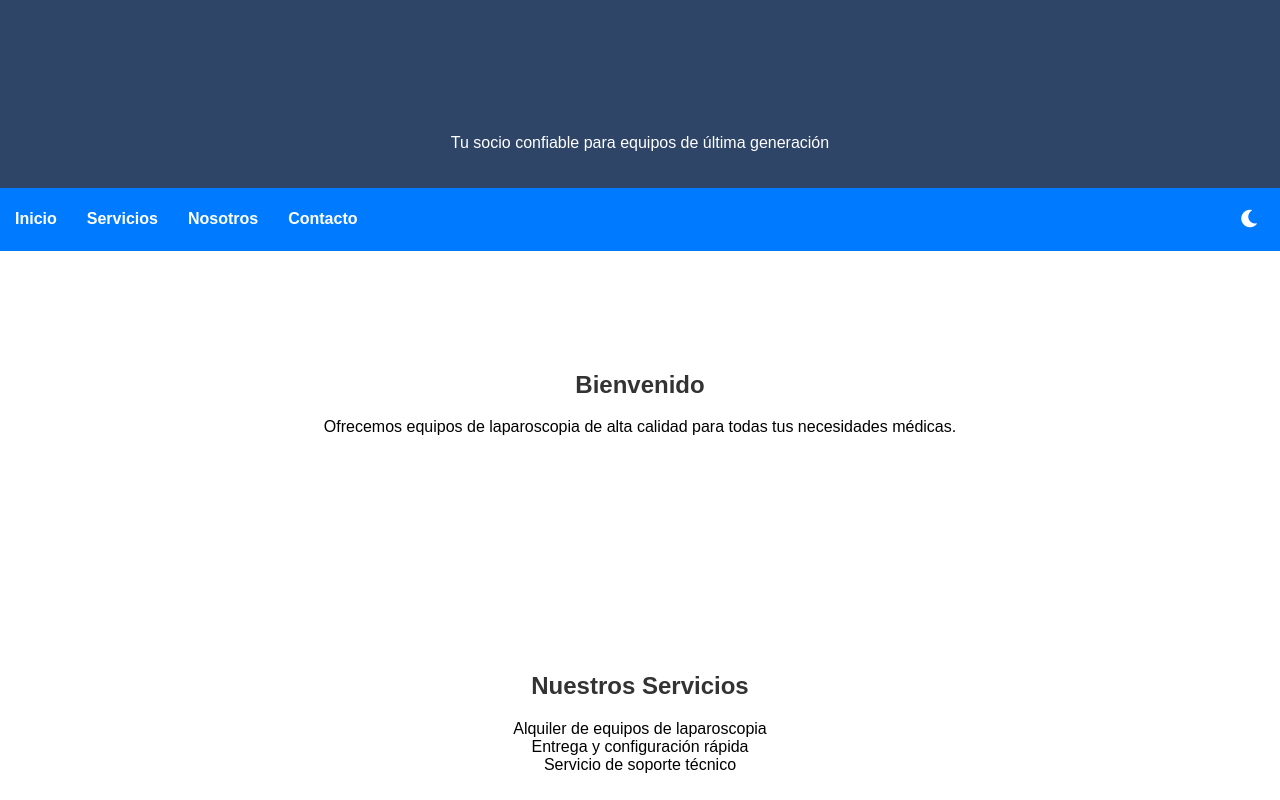
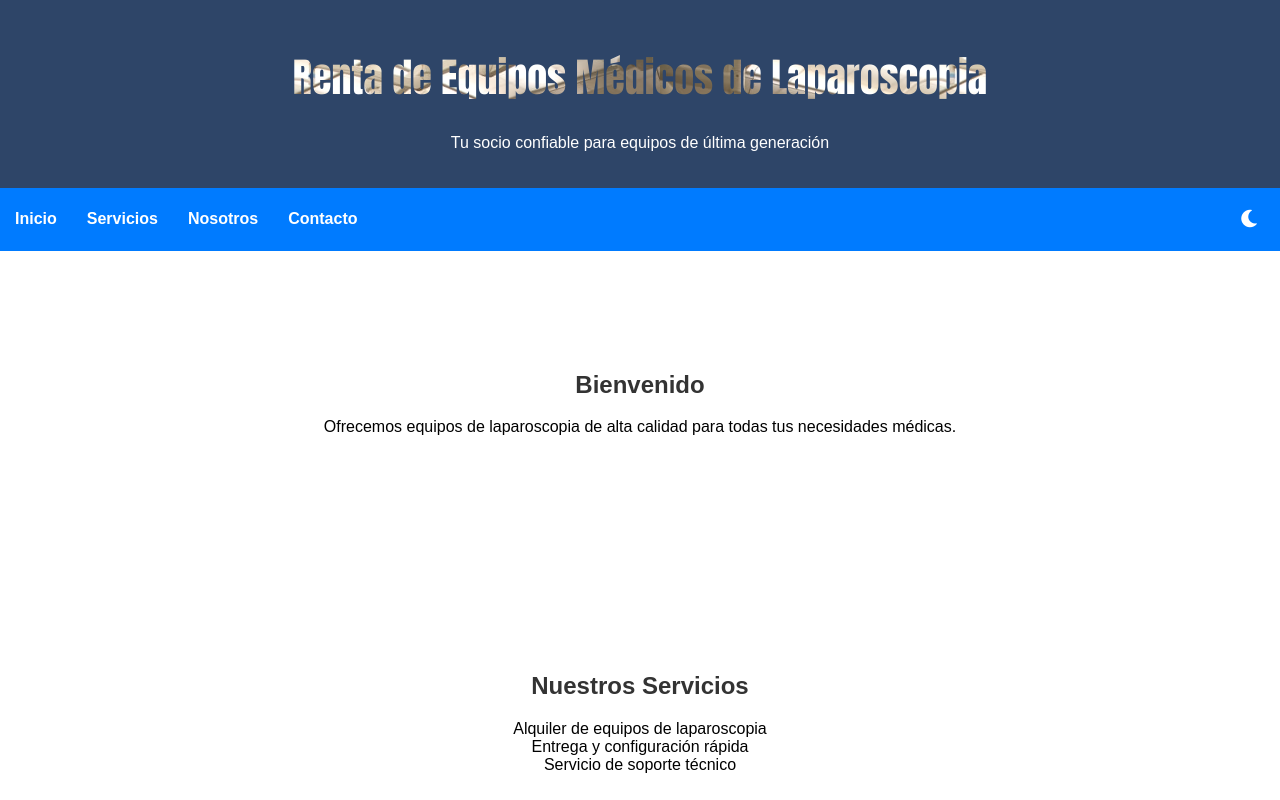
Before and after one commit to LazaroMena/lazaromena.github.io, a plain HTML site: page index.html in a window 1280 px wide. Shown: the top 800 px of the page. Drawn offline with Linux system fonts and the light colour scheme.

Commit message:
Update styles.css

```diff
--- a/styles.css
+++ b/styles.css
@@ -73,7 +73,7 @@ section {
 }
 
 .text {
-  background-image: url('/Images/img1.jpg');
+  background-image: url('/img1.jpg');
   -webkit-background-clip: text;
   -webkit-text-fill-color: transparent;
   font-family: "Anton", sans-serif;
```
